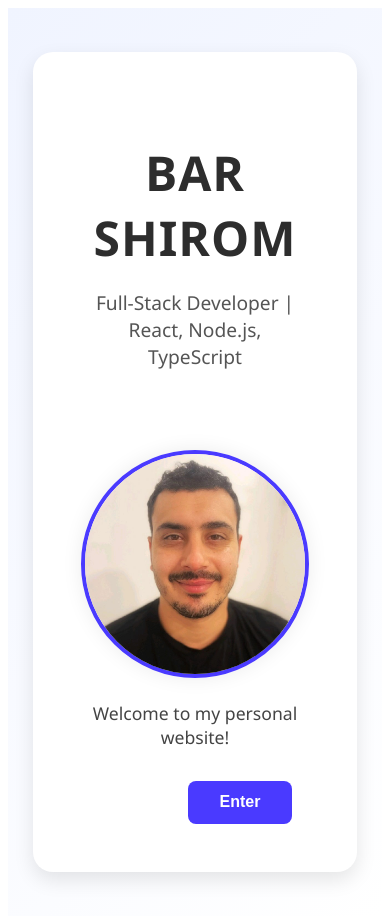
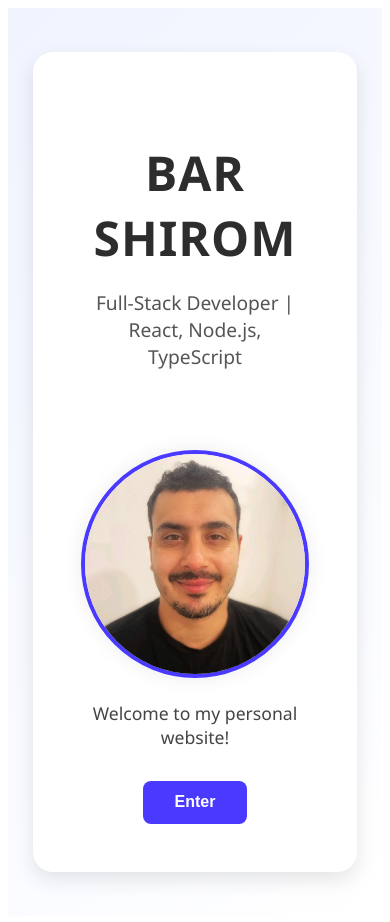
Before and after one commit to BarShirom/Bar-Shirom-Portfolio, a React (Vite) app in the folder client/: page / in a window 390 px wide. Built offline with nearby package versions, Linux system fonts and the light colour scheme.

Commit message:
fix home page to responsive to mobile

```diff
--- a/client/src/components/home/Home.css
+++ b/client/src/components/home/Home.css
@@ -5,7 +5,7 @@
   align-items: center;
   padding: 2rem;
   background: linear-gradient(135deg, #f0f4ff, #ffffff);
-    font-family: 'Segoe UI', Tahoma, Geneva, Verdana, sans-serif;
+  font-family: "Segoe UI", Tahoma, Geneva, Verdana, sans-serif;
 }
 
 .home-content {
@@ -42,6 +42,13 @@
   margin-bottom: 2rem;
 }
 
+.home-button {
+  display: flex;
+  justify-content: center; /* Center on mobile */
+  width: 100%;
+  margin-top: 1rem;
+}
+
 .home-button button {
   background-color: #4a3aff;
   color: #fff;
@@ -52,11 +59,10 @@
   border-radius: 8px;
   cursor: pointer;
   transition: background-color 0.3s ease;
-    margin-left: 90px;
 }
 
 .home-button button:hover {
-    background-color:  #372ecc;
+  background-color: #372ecc;
 }
 
 .home-image {
@@ -92,6 +98,10 @@
     align-items: flex-start;
   }
 
+  .home-button {
+    justify-content: flex-start;
+  }
+
   .home-image {
     flex: 1;
     display: flex;
```
Lines whose indentation alone changed are shown as unchanged.
